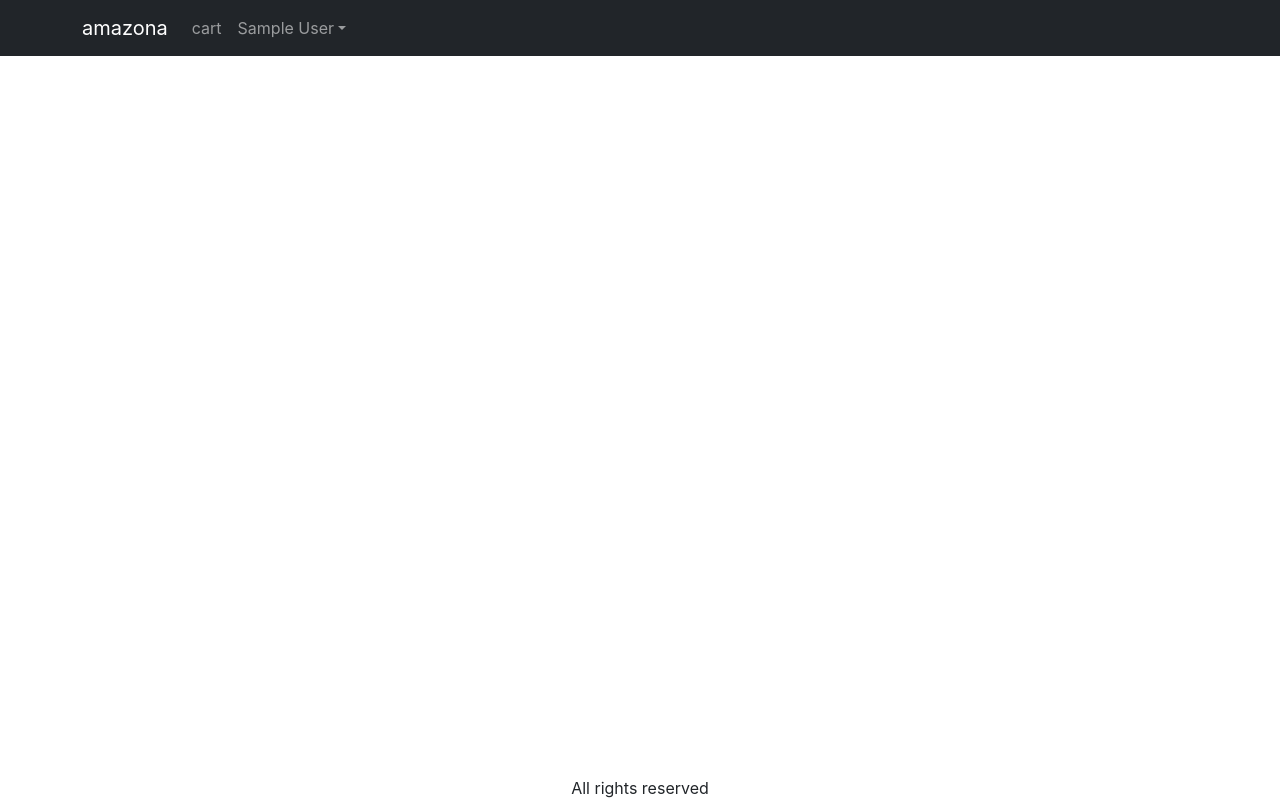
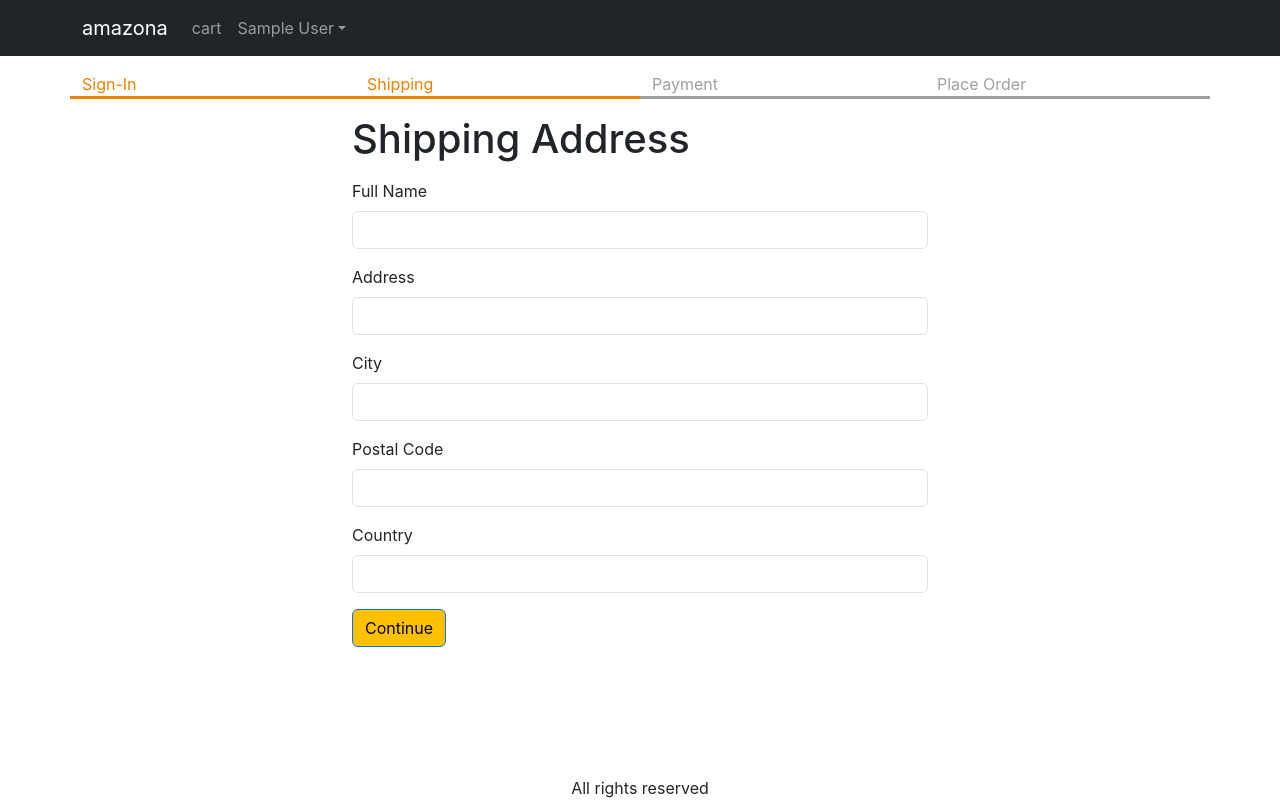
Before and after one commit to ARUNCHANDERRC/amazona, a React (Create React App) app in the folder frontend/: page /shipping in a window 1280 px wide. Built offline with nearby package versions, Linux system fonts and the light colour scheme; sample sign-in values are in the browser's storage.

Commit message:
24-Create-Shipping-Screen

```diff
--- a/frontend/src/App.js
+++ b/frontend/src/App.js
@@ -13,6 +13,7 @@
 import { NavDropdown } from 'react-bootstrap';
 import { ToastContainer } from 'react-toastify';
 import 'react-toastify/dist/ReactToastify.css'
+import ShippingAddressScreen from './screens/ShippingAddressScreen';
 
 function App() {
   const { state ,dispatch:ctxDispatch } = useContext(Store);
@@ -21,6 +22,7 @@
   const signoutHandler = () =>{
     ctxDispatch({type: 'USER_SIGNOUT'});
     localStorage.removeItem('userInfo');
+    localStorage.removeItem('shippingAddress');
   }
 
   return (
@@ -73,6 +75,7 @@
               <Route path="/" element={<HomeScreen />} />
               <Route path="/cart" element={<CartScreen />} />
               <Route path="/signin" element={<SigninScreen />} />
+              <Route path="/shipping" element={<ShippingAddressScreen/>} />
             </Routes>
           </Container>
         </main>
--- a/frontend/src/Store.js
+++ b/frontend/src/Store.js
@@ -35,8 +35,22 @@
       return { ...state, userInfo: action.payload };
 
     case 'USER_SIGNOUT':
-      return { ...state, userInfo: null };
+      return { ...state,
+        userInfo: null,
+        cart:{
+          cartItems:[],
+          shippingAddress:{}
+        }
+      };
 
+    case 'SAVE_SHIPPING_ADDRESS':
+      return{
+        ...state,
+        cart:{
+          ...state.cart,
+          shippingAddress:action.payload,
+        },
+      };
     default:
       return state;
   }
@@ -48,6 +62,9 @@
   :null,
 
   cart: {
+    shippingAddress:localStorage.getItem('shippingAddress')
+    ? JSON.parse(localStorage.getItem('shippingAddress'))
+    : {},
     cartItems: localStorage.getItem('cartItems')
       ? JSON.parse(localStorage.getItem('cartItems'))
       : [],
--- /dev/null
+++ b/frontend/src/components/CheckoutSteps.js
@@ -0,0 +1,13 @@
+import React from 'react'
+import {Row,Col} from 'react-bootstrap'
+
+export default function CheckoutSteps(props) {
+  return (
+    <Row className ="checkout-steps">
+     <Col className ={props.step1 ? 'active':''}>Sign-In</Col>
+     <Col className ={props.step2 ? 'active':''}>Shipping</Col>
+     <Col className ={props.step3 ? 'active':''}>Payment</Col>
+     <Col className ={props.step4 ? 'active':''}>Place Order</Col>
+    </Row>
+  )
+}
--- a/frontend/src/index.css
+++ b/frontend/src/index.css
@@ -52,3 +52,13 @@
 .small-container{
   max-width:600px;
 }
+
+.checkout-steps > div {
+  border-bottom:0.2rem solid #a0a0a0;
+  color:#a0a0a0;
+}
+
+.checkout-steps > div.active {
+  border-bottom:0.2rem solid #f08000;
+  color:#f08000;
+}
--- /dev/null
+++ b/frontend/src/screens/ShippingAddressScreen.js
@@ -0,0 +1,106 @@
+import React, { useContext, useState,useEffect } from 'react';
+import { Helmet } from 'react-helmet-async';
+import { Button, Form } from 'react-bootstrap';
+import { useNavigate } from 'react-router-dom';
+import { Store } from '../Store';
+import CheckoutSteps from '../components/CheckoutSteps';
+
+export default function ShippingAddressScreen() {
+  const navigate = useNavigate();
+  const { state, dispatch: ctxDispatch } = useContext(Store);
+  const {
+    userInfo,
+    cart: { shippingAddress },
+  } = state;
+  const [fullName, setFullName] = useState(shippingAddress.fullName || '');
+  const [address, setAddress] = useState(shippingAddress.address || '');
+  const [city, setCity] = useState(shippingAddress.city || '');
+  const [postalCode, setPostalCode] = useState(
+    shippingAddress.postalCode || ''
+  );
+  useEffect(() => {
+    if (!userInfo) {
+      navigate('/signin?redirect=/shipping');
+    }
+  }, [userInfo, navigate]);
+  const [country, setCountry] = useState(shippingAddress.country || '');
+
+  const submitHandler = (e) => {
+    e.preventDefault();
+    ctxDispatch({
+      type: 'SAVE_SHIPPING_ADDRESS',
+      payload: {
+        fullName,
+        address,
+        city,
+        postalCode,
+        country,
+      },
+    });
+    localStorage.setItem(
+      'shippingAddress',
+      JSON.stringify({
+        fullName,
+        address,
+        city,
+        postalCode,
+        country,
+      })
+    );
+    navigate('/payment');
+  };
+
+  return (
+    <div>
+      <Helmet>
+        <title>Shipping Address</title>
+      </Helmet>
+      <CheckoutSteps step1 step2></CheckoutSteps>
+      <div className="container small-container">
+        <h1 className="my-3">Shipping Address</h1>
+        <Form onSubmit={submitHandler}>
+          <Form.Group className="mb-3" controlId="fullName">
+            <Form.Label>Full Name</Form.Label>
+            <Form.Control
+              value={fullName}
+              onChange={(e) => setFullName(e.target.value)}
+            />
+          </Form.Group>
+          <Form.Group className="mb-3" controlId="address">
+            <Form.Label>Address</Form.Label>
+            <Form.Control
+              value={address}
+              onChange={(e) => setAddress(e.target.value)}
+            />
+          </Form.Group>
+          <Form.Group className="mb-3" controlId="city">
+            <Form.Label>City</Form.Label>
+            <Form.Control
+              value={city}
+              onChange={(e) => setCity(e.target.value)}
+            />
+          </Form.Group>
+          <Form.Group className="mb-3" controlId="postalCode">
+            <Form.Label>Postal Code</Form.Label>
+            <Form.Control
+              value={postalCode}
+              onChange={(e) => setPostalCode(e.target.value)}
+            />
+          </Form.Group>
+          <Form.Group className="mb-3" controlId="country">
+            <Form.Label>Country</Form.Label>
+            <Form.Control
+              value={country}
+              onChange={(e) => setCountry(e.target.value)}
+            />
+          </Form.Group>
+          <div className="mb-3">
+            <Button variant="primary" type="submit">
+              Continue
+            </Button>
+          </div>
+        </Form>
+      </div>
+    </div>
+  );
+}
```
Also changed, not shown: frontend/src/screens/SigninScreen.js (+28 -20 lines), 1 other file (tests, documents, lock files or other folders).
